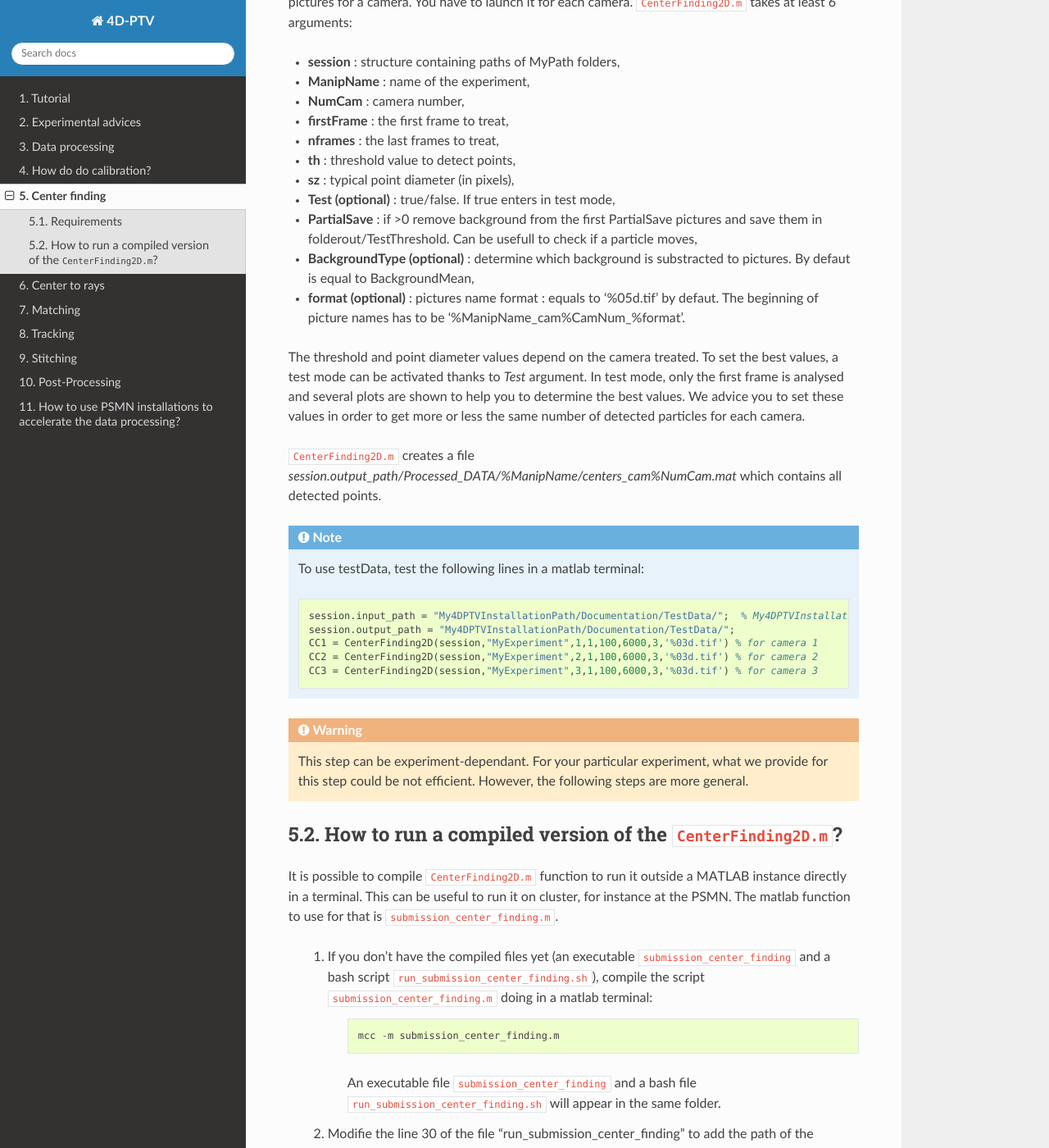
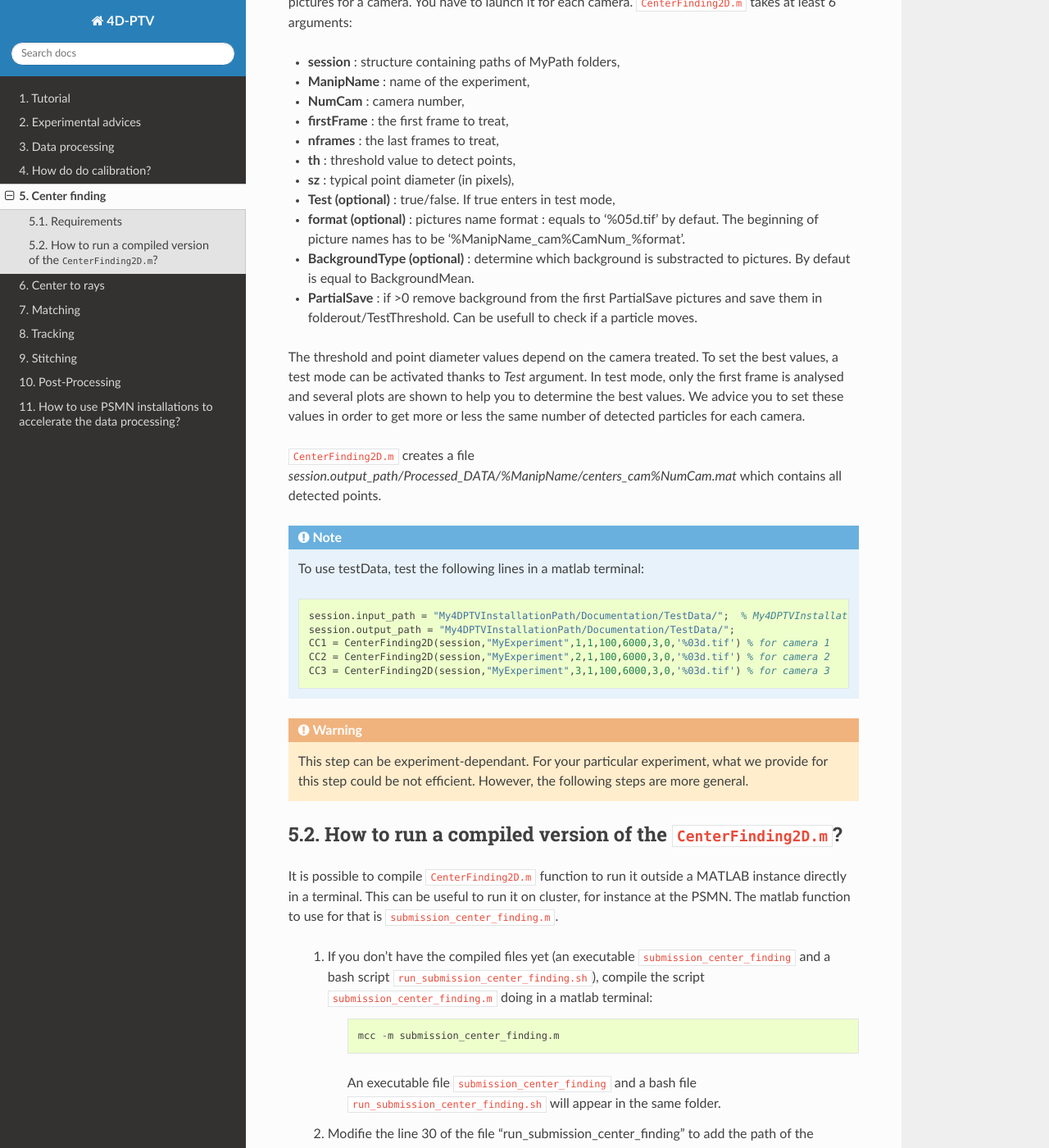
Before and after one commit to turbulencelyon/4d-ptv, a Sphinx documentation site: the page built from Documentation/source/CentersFinding.rst, in a window 1280 px wide and 1400 px high, scrolled down 1634 px. Shown: the whole window at 82% size. Built offline with Sphinx 7.4.7 and the Read the Docs theme 2.0.0, drawn with Linux system fonts in a browser that asks for light colours.

Commit message:
updating tuto to match the code corrections

````diff
--- a/Documentation/source/CentersFinding.rst
+++ b/Documentation/source/CentersFinding.rst
@@ -59,9 +59,11 @@
 - **th**                        : threshold value to detect points,
 - **sz**                        : typical point diameter (in pixels),
 - **Test (optional)**           : true/false. If true enters in test mode,
-- **PartialSave**               : if >0 remove background from the first PartialSave pictures and save them in folderout/TestThreshold. Can be usefull to check if a particle moves,
-- **BackgroundType (optional)** : determine which background is substracted to pictures. By defaut is equal to BackgroundMean,
 - **format (optional)**         : pictures name format : equals to '%05d.tif' by defaut. The beginning of picture names has to be '%ManipName_cam%CamNum_%format'.
+- **BackgroundType (optional)** : determine which background is substracted to pictures. By defaut is equal to BackgroundMean.
+- **PartialSave**               : if >0 remove background from the first PartialSave pictures and save them in folderout/TestThreshold. Can be usefull to check if a particle moves.
+
+
 
 The threshold and point diameter values depend on the camera treated. To set the best values, a test mode can be activated thanks to *Test* argument. In test mode, only the first frame is analysed and several plots are shown to help you to determine the best values. We advice you to set these values in order to get more or less the same number of detected particles for each camera.
 
@@ -77,9 +79,9 @@
 
         session.input_path = "My4DPTVInstallationPath/Documentation/TestData/";  % My4DPTVInstallationPath has to be adapted !!!
         session.output_path = "My4DPTVInstallationPath/Documentation/TestData/";
-        CC1 = CenterFinding2D(session,"MyExperiment",1,1,100,6000,3,'%03d.tif') % for camera 1
-        CC2 = CenterFinding2D(session,"MyExperiment",2,1,100,6000,3,'%03d.tif') % for camera 2
-        CC3 = CenterFinding2D(session,"MyExperiment",3,1,100,6000,3,'%03d.tif') % for camera 3
+        CC1 = CenterFinding2D(session,"MyExperiment",1,1,100,6000,3,0,'%03d.tif') % for camera 1
+        CC2 = CenterFinding2D(session,"MyExperiment",2,1,100,6000,3,0,'%03d.tif') % for camera 2
+        CC3 = CenterFinding2D(session,"MyExperiment",3,1,100,6000,3,0,'%03d.tif') % for camera 3
 
 
 .. warning::
--- a/Documentation/source/Stitching.rst
+++ b/Documentation/source/Stitching.rst
@@ -29,7 +29,7 @@
 - **dvmax**       : maximum tolerated relative velocity difference (component by component) between the end of the first trajectory and the beginning of the stitched one,
 - **lmin**        : minimum length for a trajectory to be stitched.
 
-The function ``Stitching.m`` will create a file **stitched_FileName_dfmax.h5** in the folder **ManipName**.
+The function ``Stitching.m`` will create a file **stitched_FileName_dfmax.h5** in the folder **ManipName**. Be careful, the code returns an error if it rewrites an existing file.
 
 .. warning::
 
--- a/Documentation/source/Tracking.rst
+++ b/Documentation/source/Tracking.rst
@@ -38,7 +38,7 @@
 
     Input and output files of ``track3d.m`` function.
 
-This function creates folders and calls ``track3d_manualfit.m`` function which estimates the next particle positions doing a *manual fit* instead of using ``polyfit`` function which is 30 times longer. The expected particle position is estimated using the last *npriormax* points. It creates a MATLAB structure and saves it as a file *session.output_path/Processed_DATA/ManipName/tracks_%FileName.h5*. This .h5 file can be openned with the function ``h52tracks.m``` function which creates a MATLAB structure from the .h5 file. For each trajectory indexed by *kt*, the structure called here *traj* has the fields:
+This function creates folders and calls ``track3d_manualfit.m`` function which estimates the next particle positions doing a *manual fit* instead of using ``polyfit`` function which is 30 times longer. The expected particle position is estimated using the last *npriormax* points. It creates a MATLAB structure and saves it as a file *session.output_path/Processed_DATA/ManipName/tracks_%FileName.h5*. Be careful, the code returns an error if it rewrites an existing file. This .h5 file can be openned with the function ``h52tracks.m``` function which creates a MATLAB structure from the .h5 file. For each trajectory indexed by *kt*, the structure called here *traj* has the fields:
 
 - traj(kt).ntraj  : trajectory index,
 - traj(kt).L      : trajectory length,
````
